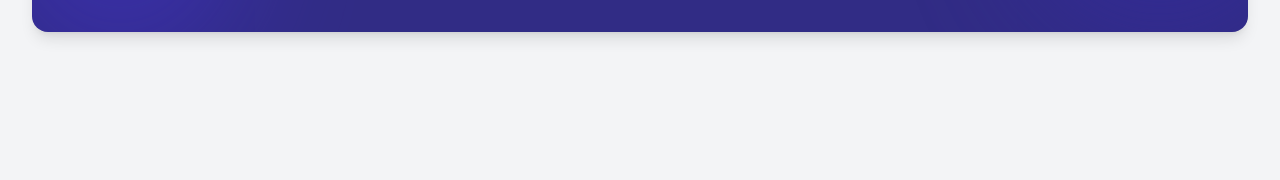
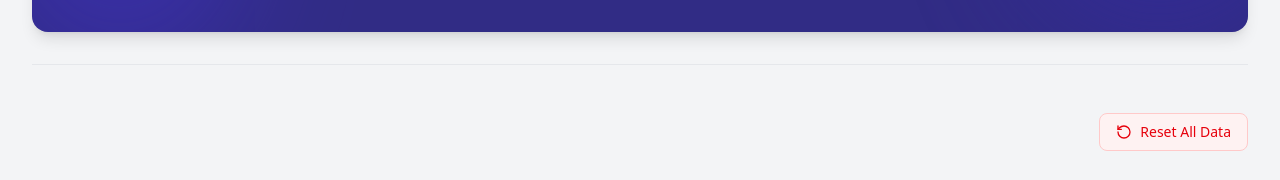
Before and after one commit to vbhargav80/fin-planner, a React (Vite) app: page / in a window 1280 px wide. Shown: the part 646-826 px from the top of the page. Before the commit the page ends 800 px from the top, so only its background shows below. Built offline with nearby package versions, Linux system fonts and the light colour scheme.

Commit message:
feat: add global reset functionality to Dashboard; implement confirmation dialog and clear local storage

```diff
--- a/src/components/dashboard/Dashboard.tsx
+++ b/src/components/dashboard/Dashboard.tsx
@@ -1,5 +1,5 @@
 import React from 'react';
-import { Wallet, Landmark, PiggyBank, CheckCircle2, AlertCircle } from 'lucide-react';
+import { Wallet, Landmark, PiggyBank, CheckCircle2, AlertCircle, RotateCcw } from 'lucide-react';
 import type { CalculatorId } from '../../types/common.types';
 import { formatCurrency } from '../../utils/formatters';
 import { useDashboardMetrics } from '../../hooks/useDashboardMetrics';
@@ -20,8 +20,27 @@ export const Dashboard: React.FC<DashboardProps> = ({ onNavigate }) => {
         isSuperGoalMet
     } = useDashboardMetrics();
 
+    const handleGlobalReset = () => {
+        if (window.confirm("This will wipe all your saved data across ALL calculators and reset them to defaults. Are you sure?")) {
+            // 1. Clear all known storage keys
+            // We clear both v1 and v2 keys to be safe against version changes
+            const keysToClear = [
+                'amortization-v1',
+                'super-v1',
+                'super-v2',
+                'drawdown-v1',
+                'budget-v1'
+            ];
+
+            keysToClear.forEach(key => localStorage.removeItem(key));
+
+            // 2. Force reload to reset application state
+            window.location.reload();
+        }
+    };
+
     return (
-        <div className="p-6 sm:p-8 max-w-7xl mx-auto space-y-8 animate-fade-in">
+        <div className="p-6 sm:p-8 max-w-7xl mx-auto space-y-8 animate-fade-in flex flex-col min-h-full">
 
             {/* Header */}
             <div>
@@ -35,7 +54,6 @@ export const Dashboard: React.FC<DashboardProps> = ({ onNavigate }) => {
                 <DashboardCard
                     title="Monthly Surplus"
                     value={formatCurrency(monthlySurplus)}
-                    // Dynamic styling for value color based on surplus
                     subValue={
                         monthlySurplus < 0 ? (
                             <span className="text-xs font-medium text-red-500 bg-red-50 px-2 py-1 rounded-full">
@@ -83,6 +101,18 @@ export const Dashboard: React.FC<DashboardProps> = ({ onNavigate }) => {
 
             {/* Insights Section */}
             <SmartInsights monthlySurplus={monthlySurplus} />
+
+            {/* Footer Actions */}
+            <div className="mt-auto pt-12 border-t border-gray-200 flex justify-end">
+                <button
+                    onClick={handleGlobalReset}
+                    className="flex items-center gap-2 px-4 py-2 text-sm font-medium text-red-600 bg-red-50 hover:bg-red-100 rounded-lg transition-colors border border-red-200"
+                    title="Clear all data and restart"
+                >
+                    <RotateCcw size={16} />
+                    Reset All Data
+                </button>
+            </div>
         </div>
     );
 };
```
